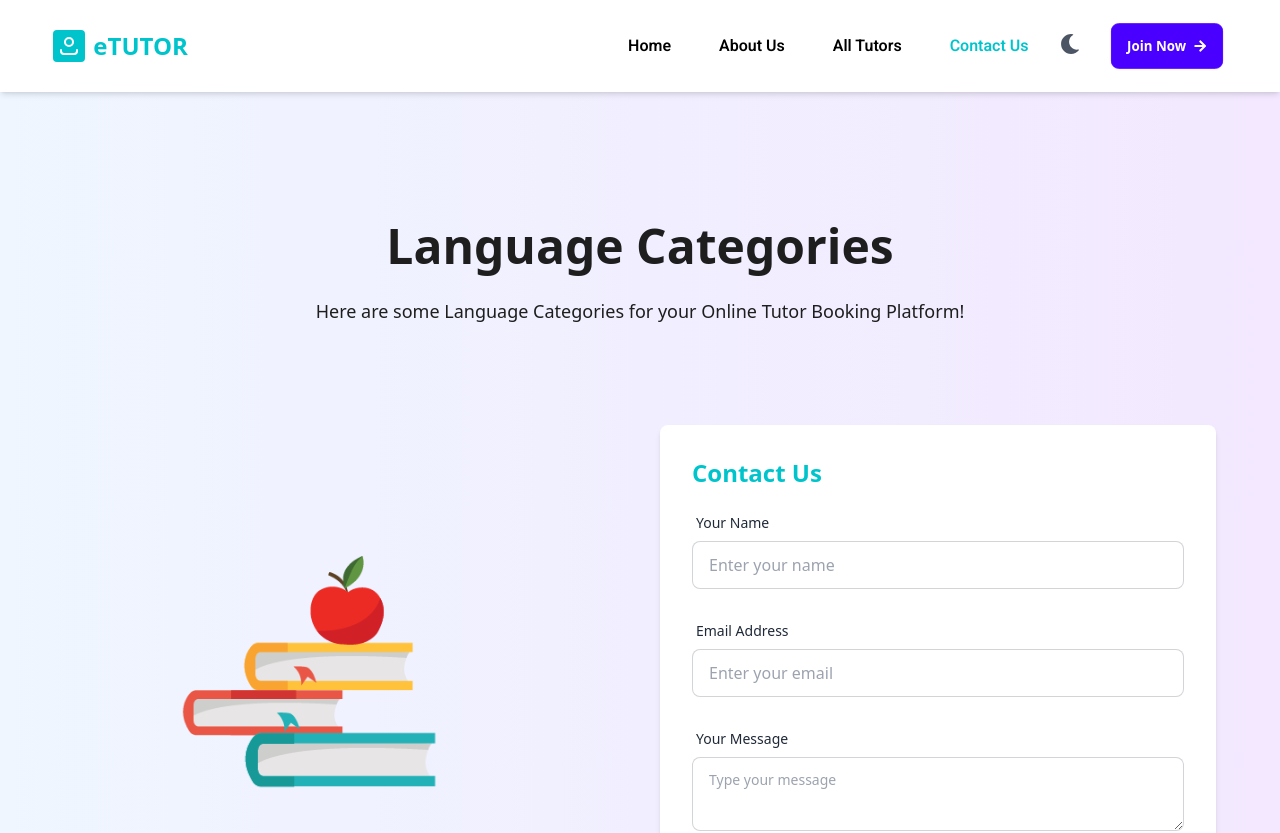
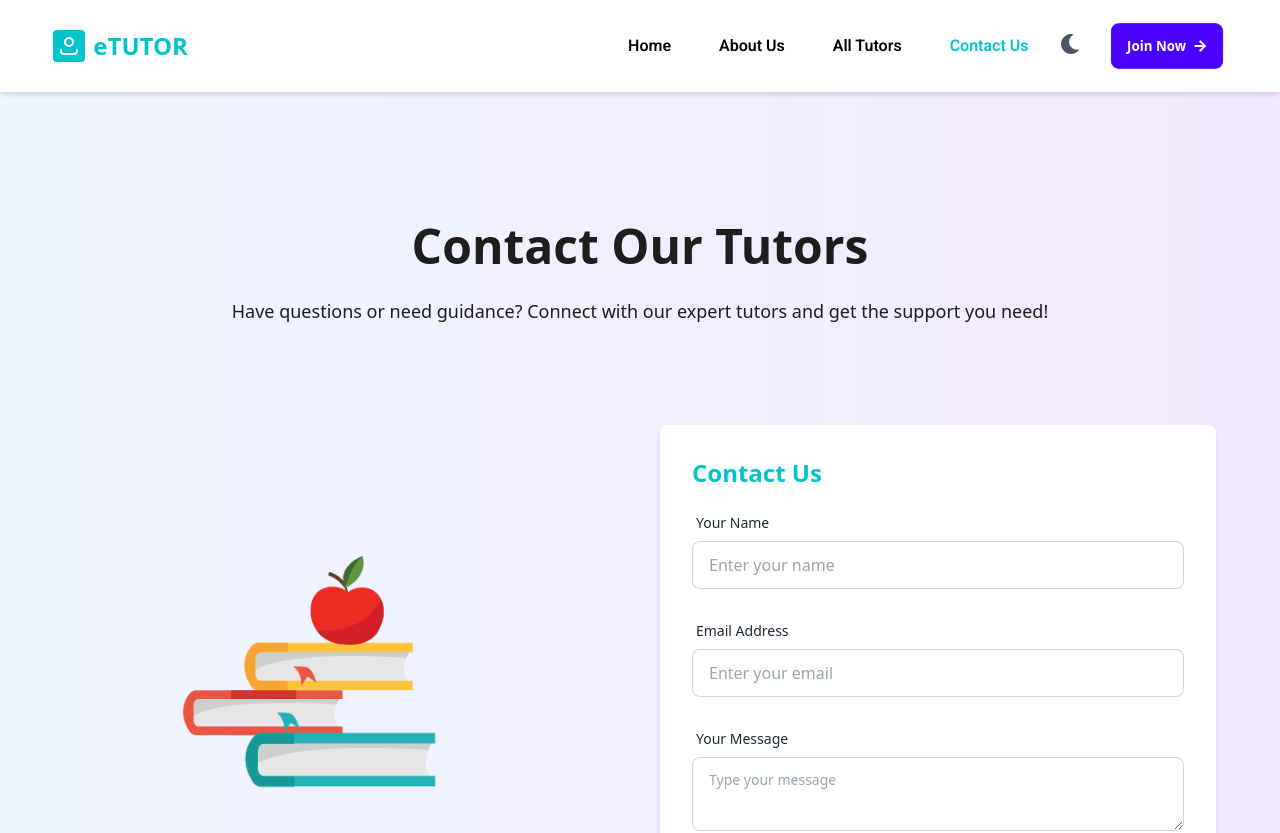
Before and after one commit to webdev-abu/E-Tutor-Booking, a React (Vite) app: page /contact-us in a window 1280 px wide. Shown: the top 833 px of the page. Built offline with nearby package versions, Linux system fonts and the light colour scheme; no server answers; a web font is replaced by a local one.

Commit message:
Redesign Complate

```diff
--- a/src/components/ContactUs.jsx
+++ b/src/components/ContactUs.jsx
@@ -25,9 +25,9 @@ const ContactUs = () => {
       </Helmet>
       <div className="min-h-screen text-[#1e1e1e] bg-gradient-to-r from-blue-50 to-purple-100 ">
         <HeaderTitle
-          title={"Language Categories"}
+          title={"Contact Our Tutors"}
           description={
-            "Here are some Language Categories for your Online Tutor Booking Platform!"
+            "Have questions or need guidance? Connect with our expert tutors and get the support you need!"
           }
         />
         <div className="flex items-center justify-center py-10 ">
```
